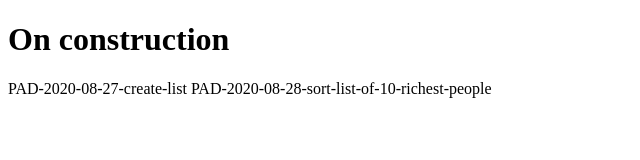
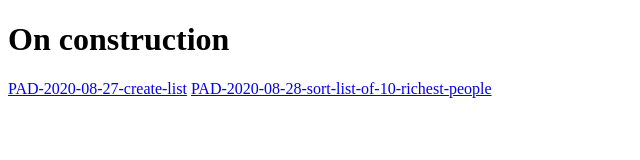
Before and after one commit to Barakzar/barakzar.github.io, a plain HTML site: page index.html in a window 1280 px wide. Shown: the whole page, without its empty margins (0-640 px from the left). Drawn offline with Linux system fonts and the light colour scheme.

Commit message:
Update index.html

```diff
--- a/index.html
+++ b/index.html
@@ -8,7 +8,7 @@
 </head>
 <body>
 <h1>On construction</h1>
-    <a src="https://barakzar.github.io/PAD-2020-08-27-create-list/">PAD-2020-08-27-create-list</a>
-    <a src="https://barakzar.github.io/PAD-2020-08-28-sort-list-of-10-richest-people/index.html">PAD-2020-08-28-sort-list-of-10-richest-people</a>
+    <a href="https://barakzar.github.io/PAD-2020-08-27-create-list/">PAD-2020-08-27-create-list</a>
+    <a href="https://barakzar.github.io/PAD-2020-08-28-sort-list-of-10-richest-people/index.html">PAD-2020-08-28-sort-list-of-10-richest-people</a>
 </body>
 </html>
```
